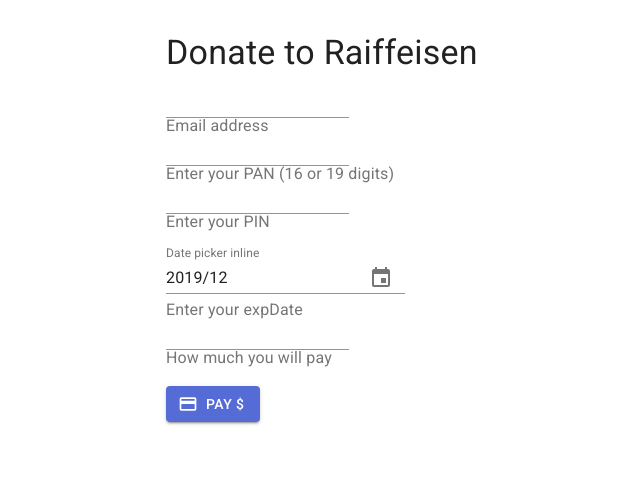
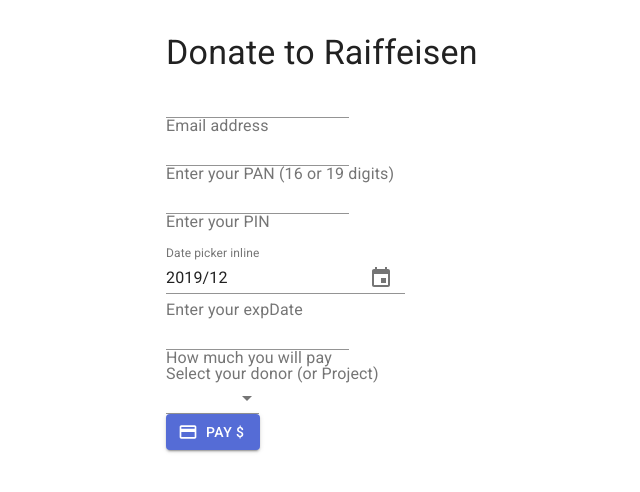
Before and after one commit to adonese/donates, a React (Create React App) app: page / in a window 1280 px wide. Shown: the top 492 px of the page, without its empty margins (198-838 px from the left). Built offline with nearby package versions, Linux system fonts and the light colour scheme.

Commit message:
adding selecter target

```diff
--- a/src/App.js
+++ b/src/App.js
@@ -19,6 +19,7 @@
 import PaymentIcon from '@material-ui/icons/Payment';
 import MomentUtils from '@date-io/moment';
 import moment from '@date-io/moment';
+import NativeSelect from '@material-ui/core/NativeSelect';
 
 import { Button } from '@material-ui/core';
 import {
@@ -52,10 +53,6 @@
     this.setState({ pin: event.target.value });
   }
 
-  handleChangeDonors(event) {
-    // handle donors here
-    this.setState({ toCard: event.target.value });
-  }
   handleChangePan(event) {
     this.setState({ pan: event.target.value });
   }
@@ -70,6 +67,10 @@
     this.setState({ amount: event.target.value });
   }
 
+  handleChangeDonors(event) {
+    console.log("the value is: ", event.target.value)
+    this.setState({ toCard: event.target.value });
+  }
 
   setKey() {
     console.log("the state is ", this.state)
@@ -219,6 +220,18 @@
               <Input type="number" step="0.01" id="amount" aria-describedby="amount" onChange={this.handleChangeAmount} />
               <InputLabel htmlFor="amount">How much you will pay</InputLabel>
 
+              {/* Select Donor */}
+              <InputLabel htmlFor="donors">Select your donor (or Project)</InputLabel>
+              <NativeSelect
+                id="donors"
+                value={this.state.toCard}
+                onChange={this.handleChangeDonors}
+              >
+                <option value="" />
+                <option value={"9222 - 10"}>Raiffeisin</option>
+                <option value={"9222 - 20"}>Eng</option>
+                <option value={"9222 - 30"}>Solus</option>
+              </NativeSelect>
               <br></br>
               <Button disabled={this.state.disabled} type="submit" variant="contained" color="primary" startIcon={<PaymentIcon />}>
                 {"Pay " + this.state.amount + "$"}
```
